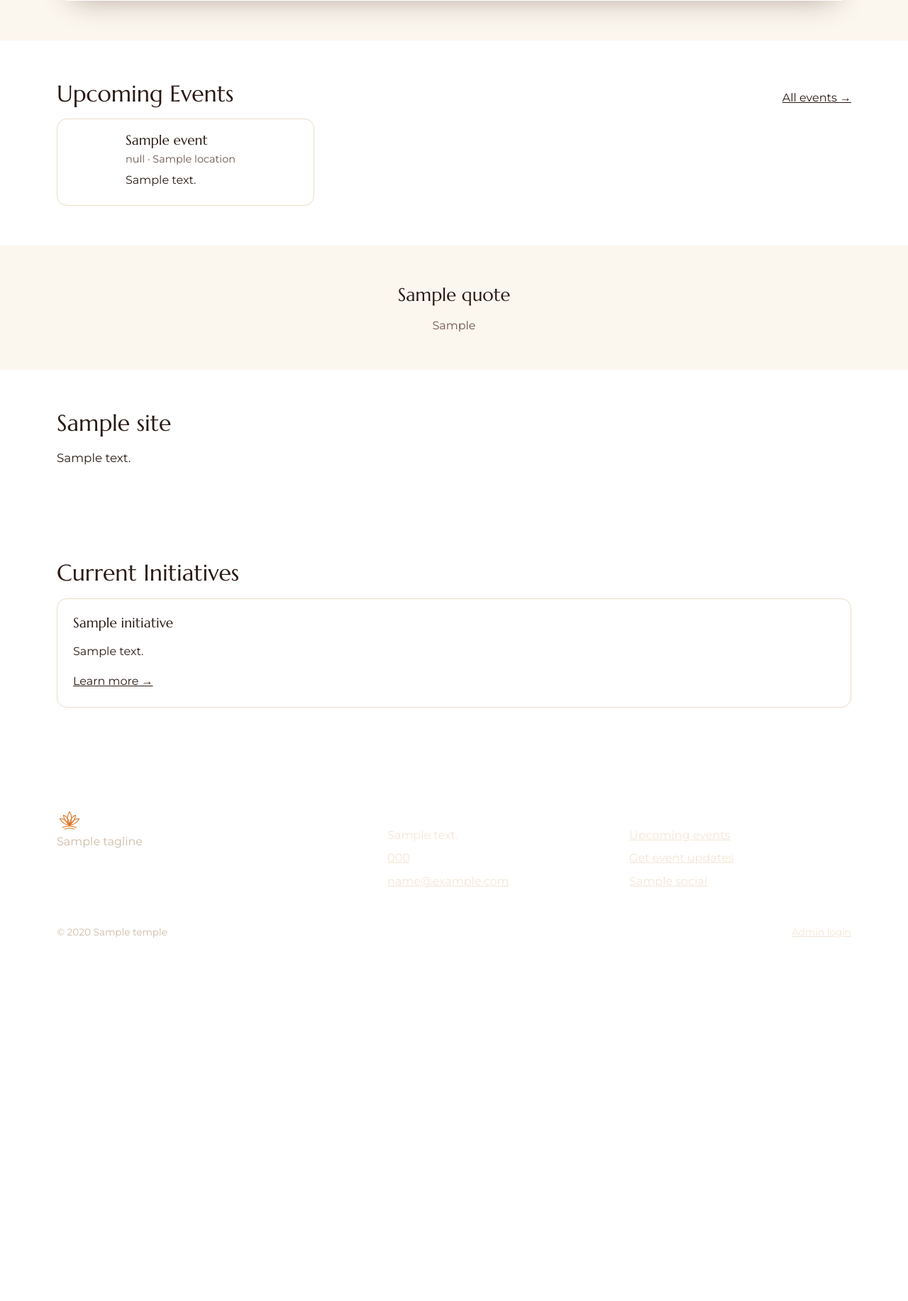
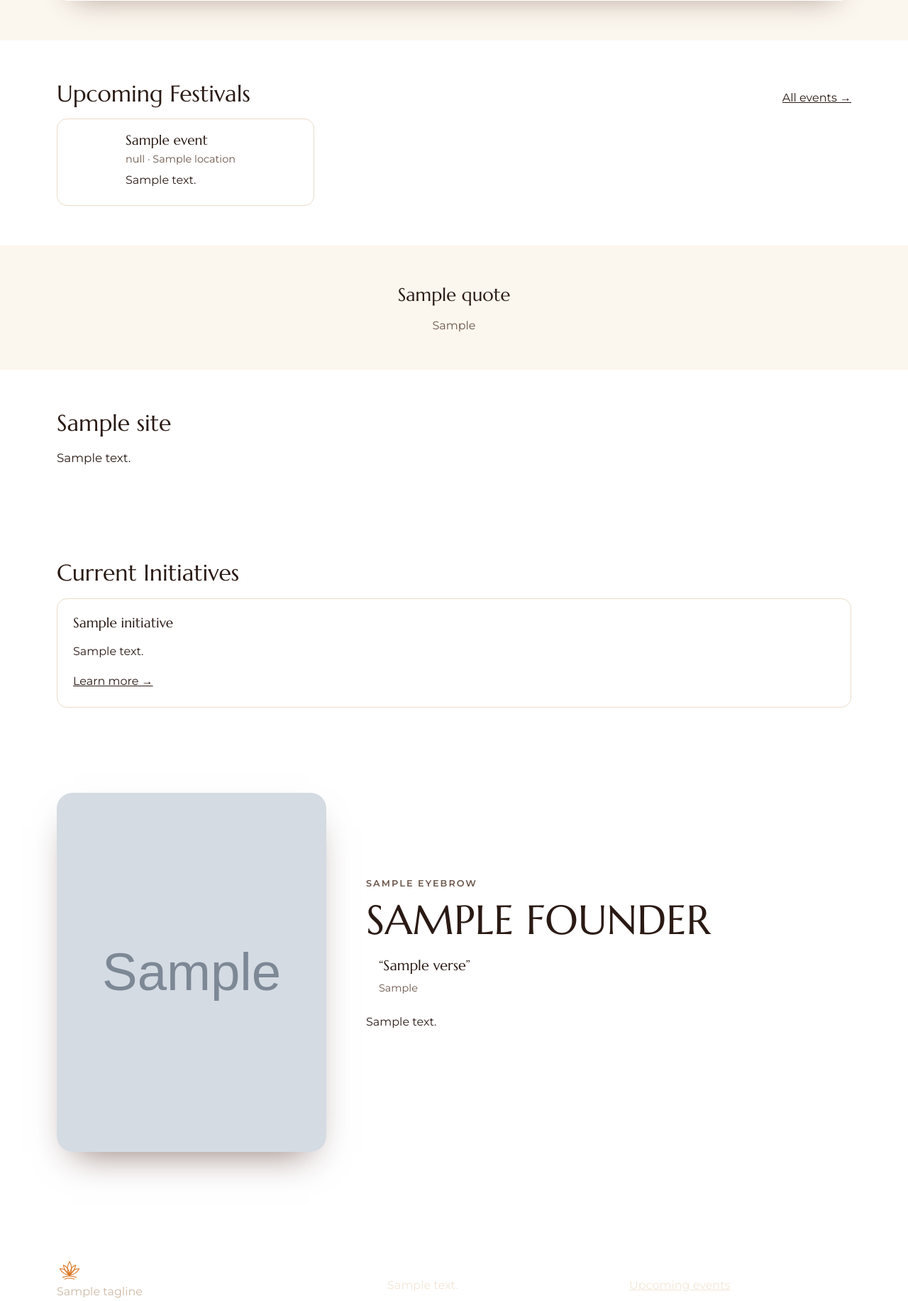
Before and after one commit to TechExpressApp/seva-desk, a Spring app: page /site/home in a window 1280 px wide. Shown: the part 1677-3510 px from the top of the page at 71% size. Before the commit the page ends 2998 px from the top, so only its background shows below. Run offline with Thymeleaf, Linux system fonts and the light colour scheme; the template is opened without the code that fills it: most values are stand-ins (such as "Sample title", 1, 10 or a date in 2020); grey boxes marked "Sample" are stand-in pictures; data that the repository does not hold is empty; some of the project's set-up classes (security, data sources, template engines, error pages and the like) are left out, and stand-ins take their place; database files in the repository are not loaded.

Commit message:
Add Srila Prabhupada section and tidy the home page and menu
- Srila Prabhupada section at the bottom of the home page, with a new
  /srila-prabhupada page behind its Learn more button (not in the menu).
- "Upcoming Events" on the home page is now "Upcoming Festivals".
- Removed the welcome ("Enhancing lives through bhakti yoga") and
  Current Initiatives sections from ISKCON Somerset's home page.
- Removed Courses and Gift Shop from the menu; their pages still open
  at their old addresses.

Co-Authored-By: Claude Opus 5.5 <noreply@anthropic.com>

```diff
--- a/api/src/main/resources/static/site/site.css
+++ b/api/src/main/resources/static/site/site.css
@@ -193,3 +193,23 @@ h3 { font-size: 1.2rem; }
 .gathering-body .when { color: var(--brand); font-weight: 600; }
 .gathering .join { margin-top: auto; align-self: center; font-weight: 700; font-size: .85rem; letter-spacing: .1em; text-transform: uppercase; color: var(--brand); text-decoration: none; }
 .gathering .join:hover { text-decoration: underline; }
+
+/* founder (home page, at the bottom) */
+.founder { background: linear-gradient(90deg, var(--accent) 0 26%, var(--cream) 26%); padding-block: 64px; }
+.founder-inner { display: grid; grid-template-columns: minmax(240px, 380px) 1fr; gap: 56px; align-items: center; }
+.founder-pic { aspect-ratio: 3 / 4; border-radius: 22px; overflow: hidden; box-shadow: 0 24px 50px -24px rgba(60,20,10,.6); display: grid; place-items: center; background: radial-gradient(circle at 50% 42%, rgba(255,255,255,.4) 0 20%, transparent 21%), repeating-conic-gradient(from 0deg at 50% 42%, rgba(255,255,255,.12) 0 7deg, transparent 7deg 14deg), linear-gradient(170deg, color-mix(in srgb, var(--brand) 70%, var(--accent)), color-mix(in srgb, var(--brand) 55%, black)); }
+.founder-pic img { width: 100%; height: 100%; object-fit: cover; display: block; }
+.founder-pic img.lotus { width: 34%; height: auto; padding: 14px; background: #fff; border-radius: 50%; margin-bottom: 16%; }
+.founder-text .eyebrow { color: var(--ink-soft); }
+.founder-text h2 { margin: 0 0 18px; font-size: clamp(2.2rem, 5.5vw, 3.6rem); line-height: 1.05; text-transform: uppercase; color: var(--ink); }
+.verse { margin: 0 0 22px; padding-left: 18px; border-left: 3px solid var(--accent); }
+.verse p { margin: 0; font-family: var(--display); font-size: 1.25rem; color: var(--brand); }
+.verse cite { display: block; margin-top: 4px; font-style: normal; font-size: .9rem; color: var(--ink-soft); }
+.founder-body p { color: var(--ink-soft); max-width: 62ch; }
+.founder-body b { color: var(--ink); }
+.founder-text .btn { margin-top: 8px; }
+@media (max-width: 800px) {
+  .founder { background: linear-gradient(180deg, var(--accent) 0 160px, var(--cream) 160px); padding-block: 40px 48px; }
+  .founder-inner { grid-template-columns: 1fr; gap: 28px; }
+  .founder-pic { max-width: 300px; width: 100%; justify-self: center; }
+}
--- a/api/src/main/resources/templates/site/home.html
+++ b/api/src/main/resources/templates/site/home.html
@@ -48,7 +48,7 @@
 
   <section class="wrap section" id="events">
     <div class="section-head">
-      <h2>Upcoming Events</h2>
+      <h2>Upcoming Festivals</h2>
       <a href="/events">All events →</a>
     </div>
     <div class="event-grid" th:unless="${events.isEmpty()}">
@@ -86,6 +86,25 @@
       </article>
     </div>
   </section>
+
+  <section class="founder" th:if="${site.founder != null and site.founder.title != null}" aria-labelledby="founder-title">
+    <div class="wrap founder-inner">
+      <div class="founder-pic" th:classappend="${site.founder.image} ? 'has-image'">
+        <img th:if="${site.founder.image}" th:src="${site.founder.image}" th:alt="${site.founder.title}" loading="lazy" />
+        <img th:unless="${site.founder.image}" class="lotus" src="/site/lotus.svg" alt="" />
+      </div>
+      <div class="founder-text">
+        <p class="eyebrow" th:if="${site.founder.eyebrow}" th:text="${site.founder.eyebrow}">Founder-Acharya</p>
+        <h2 id="founder-title" th:text="${site.founder.title}">Srila Prabhupada</h2>
+        <blockquote class="verse" th:if="${site.founder.verse}">
+          <p lang="sa-Latn" th:text="'“' + ${site.founder.verse} + '”'">Verse</p>
+          <cite th:if="${site.founder.verseMeaning}" th:text="${site.founder.verseMeaning}">Meaning</cite>
+        </blockquote>
+        <div class="founder-body" th:if="${site.founder.body}" th:utext="${site.founder.body}">Body</div>
+        <a class="btn" th:if="${site.founder.href}" th:href="${site.founder.href}" th:text="${site.founder.button} ?: 'Learn more'">Learn more</a>
+      </div>
+    </div>
+  </section>
 </main>
 
 <footer th:replace="~{site/layout :: footer}"></footer>
```
Also changed, not shown: api/src/main/java/com/sevadesk/website/SiteSettings.java (+9 -0 lines), api/src/main/resources/db/tenants/R__site_iskcon_somerset.sql (+15 -37 lines).
